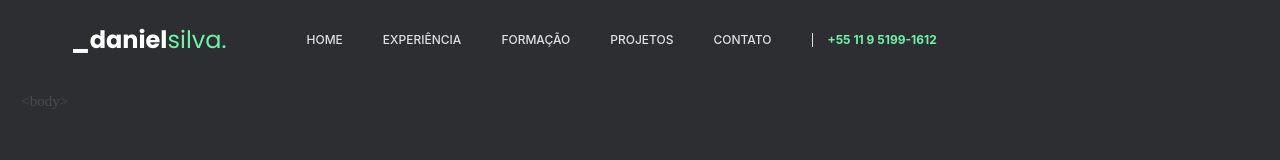
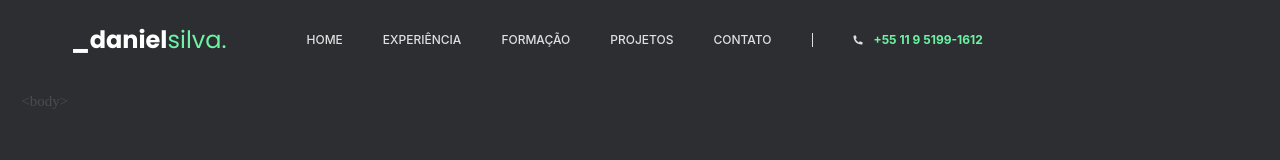
Before and after one commit to dfsilva-dxp/dfsilva-portfolio, a Next.js app: page / in a window 1280 px wide. Shown: the top 160 px of the page. Built offline with nearby package versions, Linux system fonts and the light colour scheme; a web font is replaced by a local one.

Commit message:
feat: add phone icon

```diff
--- a/src/components/NavLinks/index.tsx
+++ b/src/components/NavLinks/index.tsx
@@ -1,4 +1,6 @@
 import { HTMLAttributes } from "react";
+import { RiPhoneFill } from "react-icons/ri";
+
 import * as S from "./styles";
 
 type NavLinksProps = HTMLAttributes<HTMLUListElement>;
@@ -22,7 +24,10 @@ const NavLinks = ({ ...props }: NavLinksProps) => {
         <li>
           <a href="#contact">Contato</a>
         </li>
-        <li className="phone-number">+55 11 9 5199-1612</li>
+        <li className="phone-number">
+          <RiPhoneFill style={{ color: "#E0E0E0", marginRight: "10px" }} />
+          +55 11 9 5199-1612
+        </li>
       </ul>
     </S.Wrapper>
   );
--- a/src/components/NavLinks/styles.ts
+++ b/src/components/NavLinks/styles.ts
@@ -26,7 +26,9 @@ export const Wrapper = styled.section`
         color: var(--green-500);
         font-weight: bold;
         position: relative;
-        padding-left: var(--px-16);
+        padding-left: var(--px-40);
+        display: flex;
+        align-items: center;
 
         &:before {
           content: "";
```
